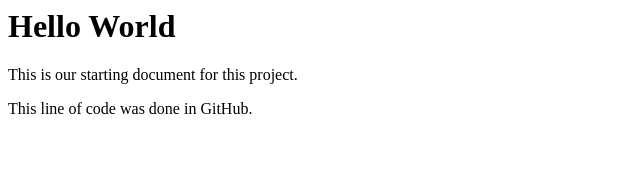
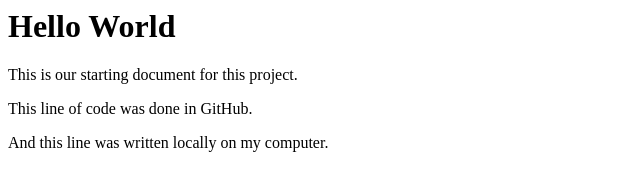
Before and after one commit to jannieminen/demo-repo4, a plain HTML site: page index.html in a window 1280 px wide. Shown: the whole page, without its empty margins (0-640 px from the left). Drawn offline with Linux system fonts and the light colour scheme.

Commit message:
Another line was added in index.html

```diff
--- a/index.html
+++ b/index.html
@@ -6,5 +6,6 @@
         <h1>Hello World</h1>
         <p>This is our starting document for this project.</p>
         <p>This line of code was done in GitHub.</p>
+        <p>And this line was written locally on my computer.</p>
     </body>
 </html>
```
